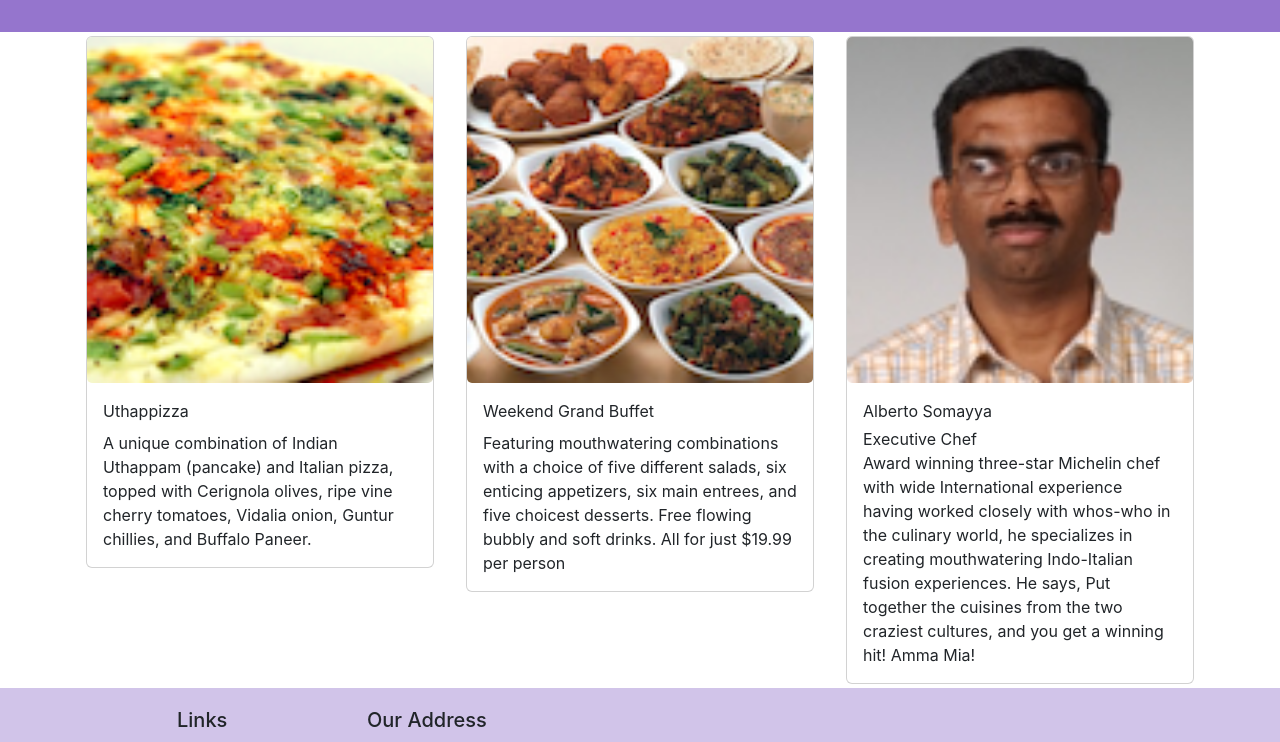
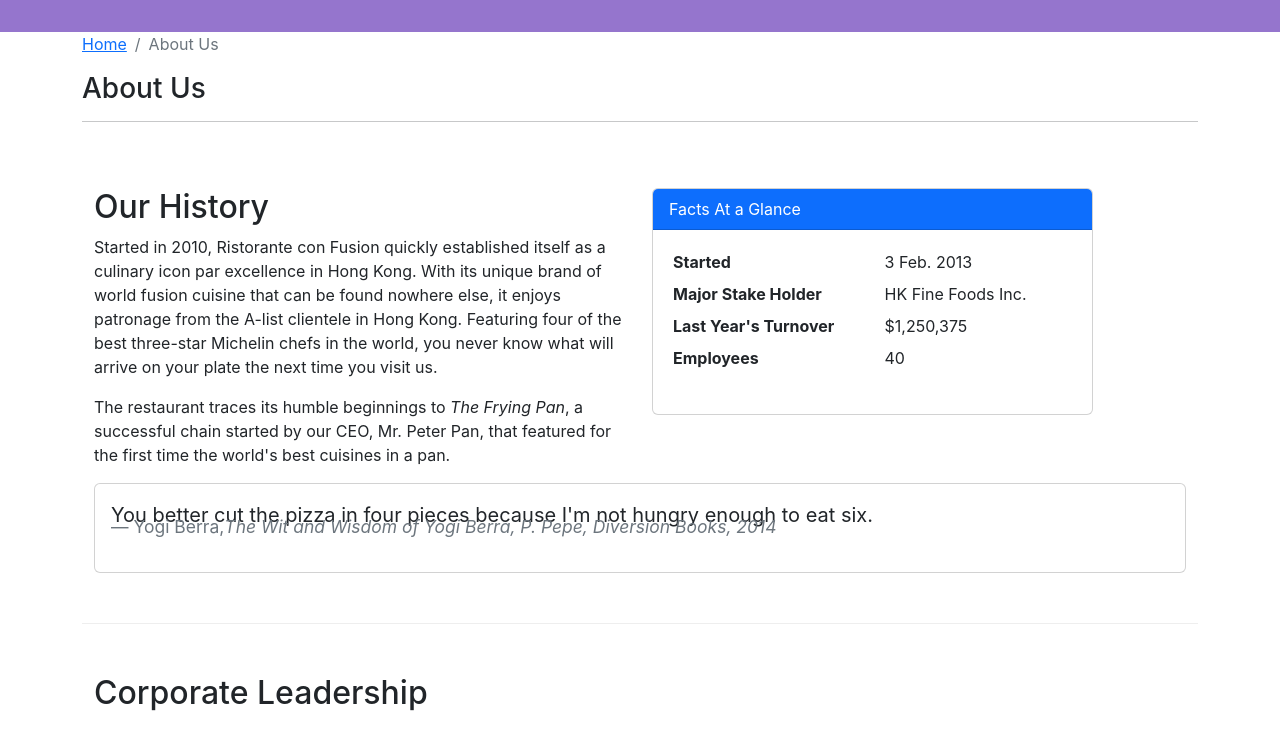
Before and after one commit to taiji7331/hk-react-course, a React (Create React App) app in the folder confusion/: page /aboutus in a window 1280 px wide. Before the commit this address led to /home. Shown: the part 340-1082 px from the top of the page. Built offline with nearby package versions, Linux system fonts and the light colour scheme.

Commit message:
assignment 2: about us page

```diff
--- /dev/null
+++ b/confusion/src/components/AboutComponent.js
@@ -0,0 +1,100 @@
+import React from 'react';
+import { Breadcrumb, BreadcrumbItem, Card, CardBody, CardHeader, Media } from 'reactstrap';
+import { Link } from 'react-router-dom';
+
+function About(props) {
+
+  const leaders = props.leaders.map((leader) => {
+    return (
+      <RenderLeader leader={leader}/>
+    );
+  });
+
+  function RenderLeader({leader}) {
+    if (leader != null) {
+      return(
+        <div className="col-12 m-5" key={leader.id}>
+          <Media tag="ul" className="row">
+            <Media left middle className="col-2">
+              <Media object src={leader.image} alt={leader.name} />
+            </Media>
+            <Media body className="ml-5 col-10">
+              <Media heading>{leader.name}</Media>
+              <Media className="mb-3">{leader.designation}</Media>
+              <p>{leader.description}</p>
+            </Media>
+          </Media>
+        </div>
+      );
+    } else {
+      return(
+        <div></div>
+      );
+    }
+  }
+
+  return(
+    <div className="container">
+      <div className="row">
+        <Breadcrumb>
+          <BreadcrumbItem><Link to="/home">Home</Link></BreadcrumbItem>
+          <BreadcrumbItem active>About Us</BreadcrumbItem>
+        </Breadcrumb>
+        <div className="col-12">
+          <h3>About Us</h3>
+          <hr />
+        </div>
+      </div>
+      <div className="row row-content">
+        <div className="col-12 col-md-6">
+          <h2>Our History</h2>
+          <p>Started in 2010, Ristorante con Fusion quickly established itself as a culinary icon par excellence in Hong Kong. With its unique brand of world fusion cuisine that can be found nowhere else, it enjoys patronage from the A-list clientele in Hong Kong.  Featuring four of the best three-star Michelin chefs in the world, you never know what will arrive on your plate the next time you visit us.</p>
+          <p>The restaurant traces its humble beginnings to <em>The Frying Pan</em>, a successful chain started by our CEO, Mr. Peter Pan, that featured for the first time the world's best cuisines in a pan.</p>
+        </div>
+        <div className="col-12 col-md-5">
+          <Card>
+            <CardHeader className="bg-primary text-white">Facts At a Glance</CardHeader>
+            <CardBody>
+              <dl className="row p-1">
+                <dt className="col-6">Started</dt>
+                <dd className="col-6">3 Feb. 2013</dd>
+                <dt className="col-6">Major Stake Holder</dt>
+                <dd className="col-6">HK Fine Foods Inc.</dd>
+                <dt className="col-6">Last Year's Turnover</dt>
+                <dd className="col-6">$1,250,375</dd>
+                <dt className="col-6">Employees</dt>
+                <dd className="col-6">40</dd>
+              </dl>
+            </CardBody>
+          </Card>
+        </div>
+        <div className="col-12">
+          <Card>
+            <CardBody className="bg-faded">
+              <blockquote className="blockquote">
+                <p className="mb-0">You better cut the pizza in four pieces because
+                  I'm not hungry enough to eat six.</p>
+                <footer className="blockquote-footer">Yogi Berra,
+                <cite title="Source Title">The Wit and Wisdom of Yogi Berra,
+                  P. Pepe, Diversion Books, 2014</cite>
+                </footer>
+              </blockquote>
+            </CardBody>
+          </Card>
+        </div>
+      </div>
+      <div className="row row-content">
+        <div className="col-12">
+          <h2>Corporate Leadership</h2>
+        </div>
+        <div className="col-12">
+          <Media list>
+            {leaders}
+          </Media>
+        </div>
+      </div>
+    </div>
+  );
+}
+
+export default About;
--- a/confusion/src/components/MainComponent.js
+++ b/confusion/src/components/MainComponent.js
@@ -1,5 +1,6 @@
 import React, { Component } from 'react';
 import Home from './HomeComponent';
+import About from './AboutComponent';
 import Menu from './MenuComponent';
 import Contact from './ContactComponent';
 import DishDetail from './DishDetailComponent';
@@ -48,6 +49,7 @@
         <Header />
         <Switch>
           <Route path="/home" component={HomePage} />
+          <Route exact path="/aboutus" component={() => <About leaders={this.state.leaders} />} />
           <Route exact path="/menu" component={() => <Menu dishes={this.state.dishes} />} />
           <Route path="/menu/:dishId" component={DishWithId} />
           <Route exact path="/contactus" component={Contact} />
```
